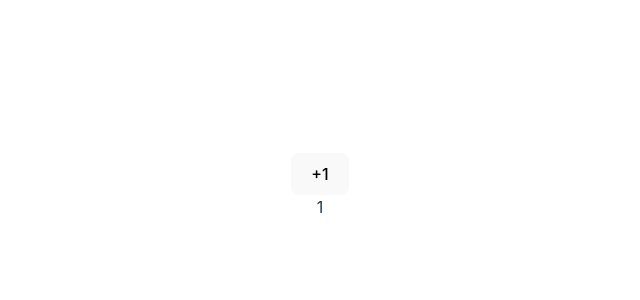
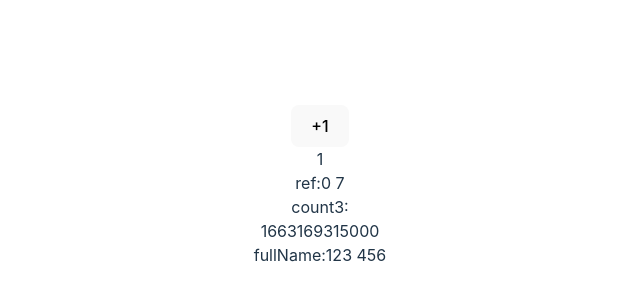
Before and after one commit to huogui/vue-ts-starter, a Vue app: page / in a window 1280 px wide. Shown: the part 214-514 px from the top of the page, without its empty margins (320-960 px from the left). Built offline with nearby package versions, Linux system fonts and the light colour scheme.

Commit message:
chore: more api

```diff
--- a/src/App.vue
+++ b/src/App.vue
@@ -1,8 +1,15 @@
 <script setup lang="ts">
+import { onMounted,ref, unref } from 'vue'
+
+const button = ref()
+
+onMounted(()=>{
+  console.log(button.value!.firstName)
+})
 </script>
 
 <template>
-    <Button type=""></Button>
+    <Button ref="button"></Button>
 </template>
 
 <style>
--- a/src/components/button/src/button.vue
+++ b/src/components/button/src/button.vue
@@ -1,5 +1,5 @@
 <script setup lang="ts">
-import { ref,reactive,watch } from 'vue'
+import { ref,reactive,computed,watch } from 'vue'
 import { useMouse } from '../../../composables'
 import { BT } from './button'
 
@@ -10,6 +10,8 @@ const buttonAttrs: BT = reactive({
   }
 })
 
+
+
 const { x, y } = useMouse()
 function add() {
   buttonAttrs.desc!.x ++
@@ -18,11 +20,83 @@ watch(x, (newVal) => {
   buttonAttrs.desc!.x = newVal
  })
 
+
+
+ const count1 = ref<number>(0)
+
+ const obj = {
+   foo: ref<number>(1)
+ }
+
+
+let { foo } = obj
+setInterval(()=>{
+  foo.value += 1
+},1000)
+
+
+const count = ref(0)
+const state = reactive({
+  count
+})
+
+console.log(state.count) // 0
+
+state.count = 1
+console.log(count.value) // 1
+
+const otherCount = ref(2)
+
+
+
+const books = reactive([ref('Vue 3 Guide')])
+// 这里需要 .value
+console.log(books[0].value)
+
+const map = reactive(new Map([['count', ref(0)]]))
+// 这里需要 .value
+console.log(map.get('count'))
+
+
+const now = computed(()=>Date.now())
+
+
+const firstName = ref('John')
+const lastName = ref('Doe')
+
+let fullName = computed<string>({
+  // getter
+  get() {
+    return firstName.value + ' ' + lastName.value
+  },
+  // setter
+  set(newValue:string) {
+    // 注意：我们这里使用的是解构赋值语法
+    [firstName.value, lastName.value] = newValue.split(' ')
+  }
+})
+fullName.value = '123 456'
+
+
+const a = 1
+const b = ref(2)
+
+defineExpose({
+  firstName,
+  lastName,
+})
+
+
+
 </script>
 
 <template>
   <button @click="add">{{buttonAttrs.title}}</button>
   <div>{{buttonAttrs.desc && buttonAttrs.desc.x}}</div>
+  <div>ref:{{count1}} {{foo + 1}}</div>
+  <div @click="increment">count3:{{count3}}</div>
+  <div>{{now}}</div>
+  <div>fullName:{{fullName}}</div>
 </template>
 
 <style scoped>
--- a/src/utils/vue/install.ts
+++ b/src/utils/vue/install.ts
@@ -3,7 +3,7 @@ import type { SFCWithInstall } from './type'
 
 
 export const WithInstall = <T, E extends Record<string, any>>(main:T,extra?:E) => {
-    (main as SFCWithInstall<T>).install = (app): void => {
+    (main as SFCWithInstall<T>).install = (app:App): void => {
         for (const comp of [main, ...Object.values(extra ?? {})]) {
             app.component(comp.name,comp)
         }
--- a/tsconfig.json
+++ b/tsconfig.json
@@ -13,6 +13,6 @@
     "lib": ["ESNext", "DOM"],
     "skipLibCheck": true
   },
-  "include": ["src/**/*.ts", "src/**/*.d.ts", "src/**/*.tsx", "src/**/*.vue"],
+  "include": ["src/**/*.ts", "src/**/*.d.ts", "src/**/*.tsx", "src/**/*.vue", "typings/*.d.ts"],
   "references": [{ "path": "./tsconfig.node.json" }]
 }
--- a/src/vite-env.d.ts
+++ b/typings/vite-env.d.ts
@@ -1,4 +1,5 @@
 /// <reference types="vite/client" />
+/// <reference types="vue/macros-global" />
 
 declare module '*.vue' {
   import type { DefineComponent } from 'vue'
--- a/vite.config.ts
+++ b/vite.config.ts
@@ -5,6 +5,6 @@ import Components from 'unplugin-vue-components/vite'
 // https://vitejs.dev/config/
 export default defineConfig({
   plugins: [vue(), Components({
-    dts:true
+    dts:false
   })]
 })
```
Also changed, not shown: src/components/button/src/button.ts (+13 -0 lines), 1 other file (tests, documents, lock files or other folders).
